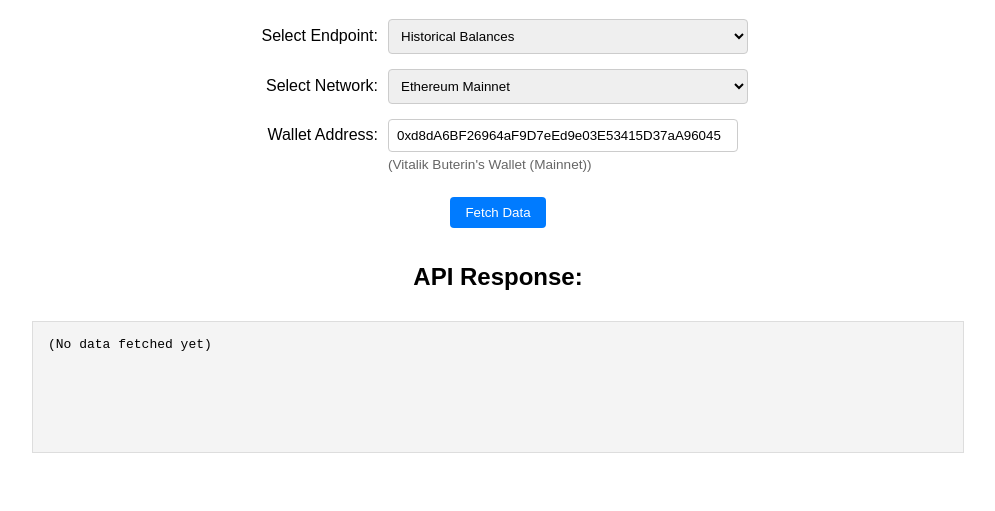
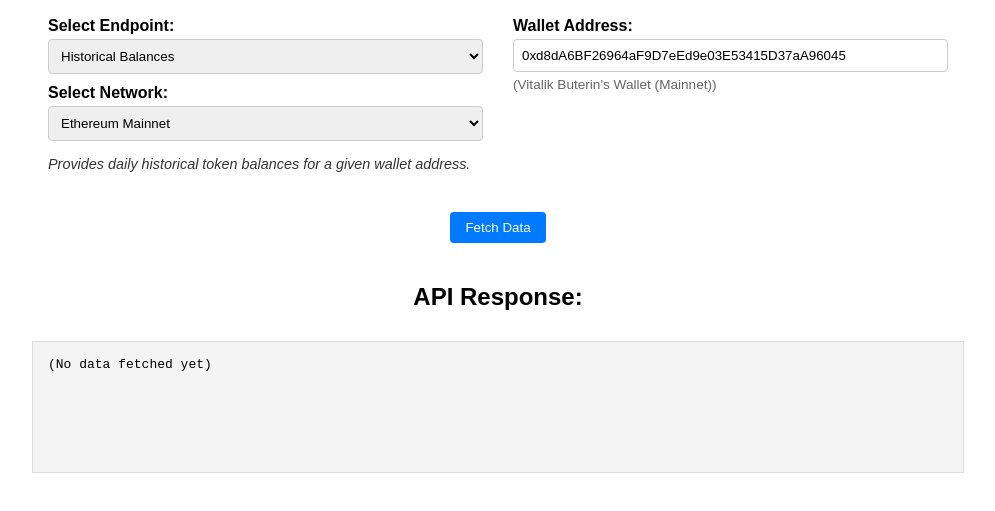
Before and after one commit to marcusrein/token-api-tax-demo, a website: page index.html in a window 1280 px wide. Shown: the part 89-600 px from the top of the page, without its empty margins (142-1137 px from the left). Drawn offline with Linux system fonts and the light colour scheme.

Commit message:
Enhance UI with endpoint descriptions and reorganize layout for better usability

```diff
--- a/index.html
+++ b/index.html
@@ -9,6 +9,9 @@
 <body>
     <h1>Token API Demo (HTML)</h1>
 
+    <div class="controls-container">
+        <!-- Left Column: Selectors -->
+        <div class="controls-column left-column">
             <!-- Endpoint Selection -->
             <div class="form-group">
                 <label for="endpointSelect">Select Endpoint:</label>
@@ -24,7 +27,6 @@
                     <option value="ohlc_contract">OHLCV by Contract</option>
                 </select>
             </div>
-
             <!-- Network Selection -->
             <div class="form-group">
                 <label for="networkSelect">Select Network:</label>
@@ -39,7 +41,12 @@
                     <!-- Add other supported networks as needed -->
                 </select>
             </div>
+             <!-- Endpoint Description -->
+             <p class="endpoint-description" id="endpointDescription"></p>
+        </div>
 
+        <!-- Right Column: Inputs -->
+        <div class="controls-column right-column">
             <!-- Input Fields -->
             <div class="form-group hidden" id="addressInputGroup">
                 <label for="addressInput">Wallet Address:</label>
@@ -61,9 +68,11 @@
 
             <!-- Helper text for endpoints without required inputs -->
             <p class="helper-text hidden" id="noInputHelper">This endpoint fetches general data. No specific address input required for this basic demo (uses selected network).</p>
+        </div>
+    </div> <!-- End controls-container -->
 
-    <!-- Fetch Button -->
-    <div class="form-group" id="buttonGroup">
+    <!-- Fetch Button (Moved Below Columns) -->
+    <div class="form-group button-container" id="buttonGroup">
          <button id="fetchButton">Fetch Data</button>
     </div>
 
--- a/script.js
+++ b/script.js
@@ -16,8 +16,24 @@ const addressDescription = document.getElementById('addressDescription');
 const poolDescription = document.getElementById('poolDescription');
 const contractDescription = document.getElementById('contractDescription');
 
+// Get endpoint description element
+const endpointDescription = document.getElementById('endpointDescription');
+
 // Get network select element
 const networkSelect = document.getElementById('networkSelect');
+
+// --- Endpoint Descriptions Mapping ---
+const ENDPOINT_DESCRIPTIONS = {
+    balances: "Provides the latest token balances for a given wallet address.",
+    historical_balances: "Provides daily historical token balances for a given wallet address.",
+    transfers: "Provides recent token transfer events involving a given wallet address.",
+    tokens: "Provides metadata (name, symbol, decimals, etc.) for a specific token contract.",
+    holders: "Provides a list of addresses holding a specific token contract and their balances.",
+    swaps: "Provides recent swap events across DEX pools (e.g., Uniswap V2/V3) on the selected network.",
+    pools: "Provides metadata about DEX liquidity pools (e.g., Uniswap V2/V3) on the selected network.",
+    ohlc_pool: "Provides price history (Open, High, Low, Close, Volume) for a specific DEX liquidity pool.",
+    ohlc_contract: "Provides aggregate price history (Open, High, Low, Close, Volume) for a specific token contract."
+};
 
 // --- Define Network-Specific Example Addresses ---
 const EXAMPLE_ADDRESSES = {
@@ -69,14 +85,17 @@ const API_BASE_URL = "https://token-api.service.stage.pinax.network";
 // const PROXY_URL = "https://proxy.cors.sh/"; // Old proxy
 const PROXY_URL_PREFIX = "https://api.allorigins.win/raw?url="; // New proxy
 
-// --- Function to Update Inputs (Combined Logic) ---
+// --- Function to Update Inputs and Description ---
 function updateInputs() {
     const selectedEndpoint = endpointSelect.value;
-    let selectedNetwork = networkSelect.value; // Get selected network
-    // Correct network key for arbitrum-one
+    let selectedNetwork = networkSelect.value;
     if (selectedNetwork === 'arbitrum-one') selectedNetwork = 'arbitrum';
 
-    // --- Clear all input values and descriptions first ---
+    // --- Update Endpoint Description Text ---
+    endpointDescription.textContent = ENDPOINT_DESCRIPTIONS[selectedEndpoint] || ''; // Set text from mapping
+    // --------------------------------------
+
+    // --- Clear inputs/descriptions ---
     addressInput.value = ''; addressDescription.textContent = '';
     poolInput.value = '';    poolDescription.textContent = '';
     contractInput.value = ''; contractDescription.textContent = '';
@@ -89,10 +108,9 @@ function updateInputs() {
     noInputHelper.classList.add('hidden');
 
     let example;
-    // Get examples for the selected network, fallback to mainnet if network not defined
     const networkExamples = EXAMPLE_ADDRESSES[selectedNetwork] || EXAMPLE_ADDRESSES.mainnet;
 
-    // Show relevant inputs / helper text & set default values/descriptions
+    // --- Set default values/descriptions based on endpoint ---
     switch (selectedEndpoint) {
         // Endpoints requiring Wallet Address
         case 'balances':
@@ -267,5 +285,5 @@ fetchButton.addEventListener('click', async () => {
 endpointSelect.addEventListener('change', updateInputs);
 networkSelect.addEventListener('change', updateInputs); // Add listener for network change
 
-// Trigger change handler once on load to set initial state
+// Trigger initial update
 updateInputs();
--- a/style.css
+++ b/style.css
@@ -3,25 +3,127 @@ body {
     padding: 20px;
     display: flex;
     flex-direction: column;
-    align-items: center;
+    /* align-items: center; Maybe remove general center alignment */
 }
 
-div {
-    margin-bottom: 20px;
+h1 {
+    text-align: center; /* Center heading */
+    width: 100%;
+    margin-bottom: 20px; /* Add space below heading */
 }
 
-label {
-    margin-right: 10px;
+/* New container for controls */
+.controls-container {
+    display: flex;
+    justify-content: space-between; /* Space columns */
+    gap: 30px; /* Space between columns */
+    width: 90%;
+    max-width: 900px; /* Adjust overall max width if needed */
+    margin: 0 auto 20px auto; /* Center container and add bottom margin */
 }
 
-input[type="text"] {
-    padding: 8px;
-    margin-right: 10px;
-    min-width: 300px; /* Make input wider */
-    border: 1px solid #ccc;
-    border-radius: 4px;
+/* Styling for each column */
+.controls-column {
+    display: flex;
+    flex-direction: column;
+    flex: 1; /* Make columns share space equally */
+    min-width: 0; /* Prevent flex overflow issues */
 }
 
+/* Adjust form group alignment */
+.form-group {
+    margin-bottom: 10px; /* Consistent spacing */
+    width: 100%; /* Take full width of column */
+    /* display: flex; align-items: center; Keep if label next to input */
+     /* Remove flex settings if labels are above */
+}
+
+.form-group label {
+     display: block; /* Labels above controls */
+     margin-bottom: 4px;
+     font-weight: bold;
+     width: auto;
+     text-align: left;
+     /* Remove fixed width label styles */
+     /* width: 130px; text-align: right; margin-right: 10px; flex-shrink: 0; */
+}
+
+.form-group select,
+.form-group input[type="text"] {
+    width: 100%; /* Make inputs/selects fill width */
+    padding: 8px; /* Re-add padding */
+    border: 1px solid #ccc; /* Re-add border */
+    border-radius: 4px; /* Re-add border-radius */
+    box-sizing: border-box; /* Include padding in width */
+    /* flex-grow: 1; Remove flex setting */
+}
+
+/* Endpoint description below selects */
+.endpoint-description {
+    width: 100%; /* Full width of left column */
+    margin-top: 5px;
+    margin-bottom: 10px;
+    font-size: 0.9em;
+    color: #333;
+    font-style: italic;
+    text-align: left;
+    min-height: 0; /* Remove min-height */
+}
+
+/* Description text below inputs */
+.description-text {
+    width: 100%; /* Full width of right column */
+    margin-left: 0; /* Remove indent */
+    margin-top: -5px; /* Adjust spacing */
+    margin-bottom: 10px;
+    font-size: 0.85em;
+    color: #666;
+    text-align: left;
+    display: block;
+}
+
+/* Helper text */
+.helper-text {
+     width: 100%; /* Full width of right column */
+     text-align: left;
+     margin-left: 0;
+}
+
+/* Center the button */
+.button-container {
+   width: 100%;
+   display: flex;
+   justify-content: center;
+   margin-top: 10px; /* Add some space above button */
+}
+
+/* Response Area Styling */
+h2 {
+    text-align: center;
+    width: 100%;
+    margin-top: 30px;
+}
+
+pre {
+    background-color: #f4f4f4;
+    border: 1px solid #ddd;
+    padding: 15px;
+    margin: 10px auto 0 auto; /* Center pre */
+    white-space: pre-wrap;
+    word-wrap: break-word;
+    width: 90%; /* Maybe make it wider */
+    max-width: 900px; /* Maybe make it wider */
+    min-height: 100px;
+    max-height: 400px;
+    overflow-y: auto;
+}
+
+/* Class to hide elements */
+.hidden {
+    display: none;
+}
+
+/* Ensure button styles are retained */
 button {
     padding: 8px 15px;
     cursor: pointer;
@@ -39,99 +141,3 @@ button:disabled {
     background-color: #cccccc;
     cursor: not-allowed;
 }
-
-h2 {
-    margin-top: 20px;
-}
-
-.form-group {
-    margin-bottom: 15px;
-    width: 80%;
-    max-width: 500px; /* Adjusted max-width */
-    display: flex;
-    align-items: center;
-    /* justify-content: space-between; Removed for left alignment */
-    justify-content: flex-start; /* Align items to the start */
-}
-
-.form-group label {
-    margin-right: 10px;
-    flex-shrink: 0; /* Prevent label from shrinking */
-    width: 130px; /* Give labels a fixed width */
-    text-align: right; /* Align text to the right */
-}
-
-.form-group input[type="text"],
-.form-group select {
-    flex-grow: 1; /* Allow input/select to take remaining space */
-    padding: 8px;
-    border: 1px solid #ccc;
-    border-radius: 4px;
-    box-sizing: border-box; /* Include padding/border in width */
-}
-
-.form-group input[type="text"] {
-     /* min-width: 250px; Removed min-width */
-}
-
-/* Class to hide elements */
-.hidden {
-    display: none;
-}
-
-/* Center the button in its own group */
-#fetchButton {
-   /* margin-left: auto; Removed */
-   /* The button is now in a div with class form-group, centering depends on parent */
-}
-
-#buttonGroup { /* Assuming you wrap the button in a div with this ID if needed */
-    justify-content: center;
-}
-
-pre {
-    background-color: #f4f4f4;
-    border: 1px solid #ddd;
-    padding: 15px;
-    margin-top: 10px;
-    white-space: pre-wrap; /* Allow wrapping */
-    word-wrap: break-word; /* Break long words */
-    width: 90%; /* Maybe make it wider */
-    max-width: 900px; /* Maybe make it wider */
-    min-height: 100px;
-    max-height: 400px; /* Add scroll for very long responses */
-    overflow-y: auto;
-}
-
-.helper-text {
-    font-size: 0.9em;
-    color: #555;
-    margin-top: -10px; /* Pull it closer to the inputs */
-    margin-bottom: 15px;
-    text-align: center;
-    width: 80%;
-    max-width: 500px;
-}
-
-/* Styles for the description text BELOW inputs */
-.description-text {
-    display: block; /* Make it a block element */
-    font-size: 0.85em;
-    color: #666;
-    margin-left: 140px; /* Indent to align roughly with input start (label width + margin) */
-    margin-top: -10px; /* Pull it up slightly */
-    margin-bottom: 15px; /* Space before next element */
-    /* white-space: nowrap; Remove - allow wrapping */
-    /* overflow: hidden; Remove */
-    /* text-overflow: ellipsis; Remove */
-    /* flex-shrink: 1; Remove - not needed in block layout */
-    text-align: left; /* Align text normally */
-    width: calc(80% - 140px); /* Adjust width considering indentation */
-    max-width: calc(500px - 140px); /* Adjust max-width considering indentation */
-}
-
-/* Ensure input doesn't take ALL space, leave room for description */
-/* Adjust flex-grow if needed, or set a max-width */
-.form-group input[type="text"] {
-    flex-grow: 1;
-}
```
Lines whose indentation alone changed are shown as unchanged.
